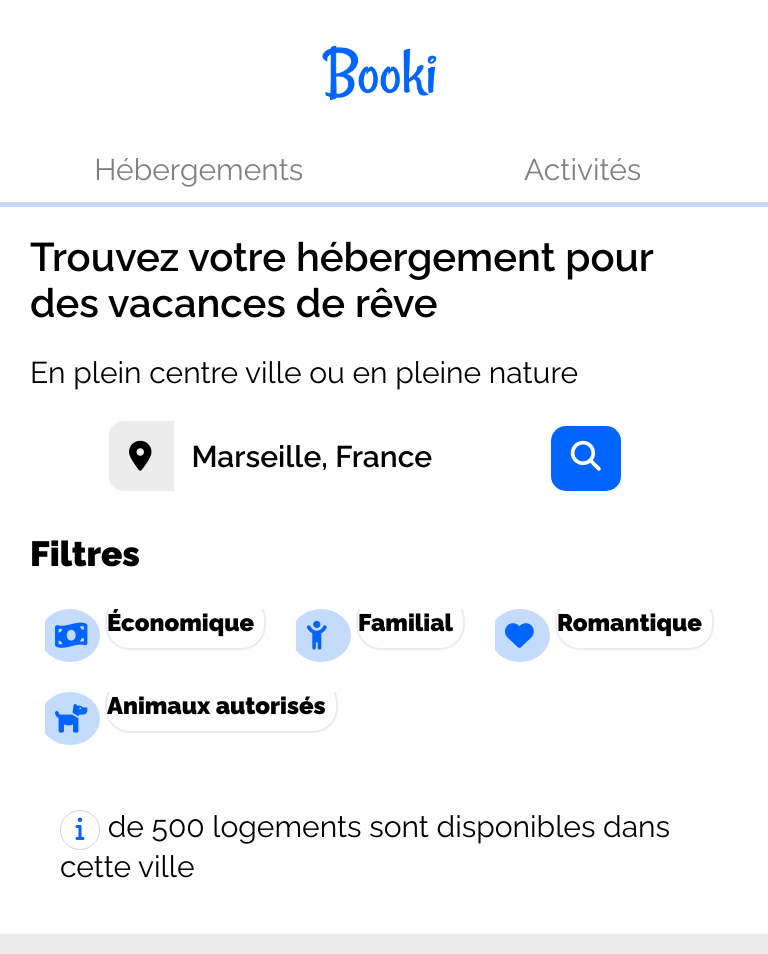
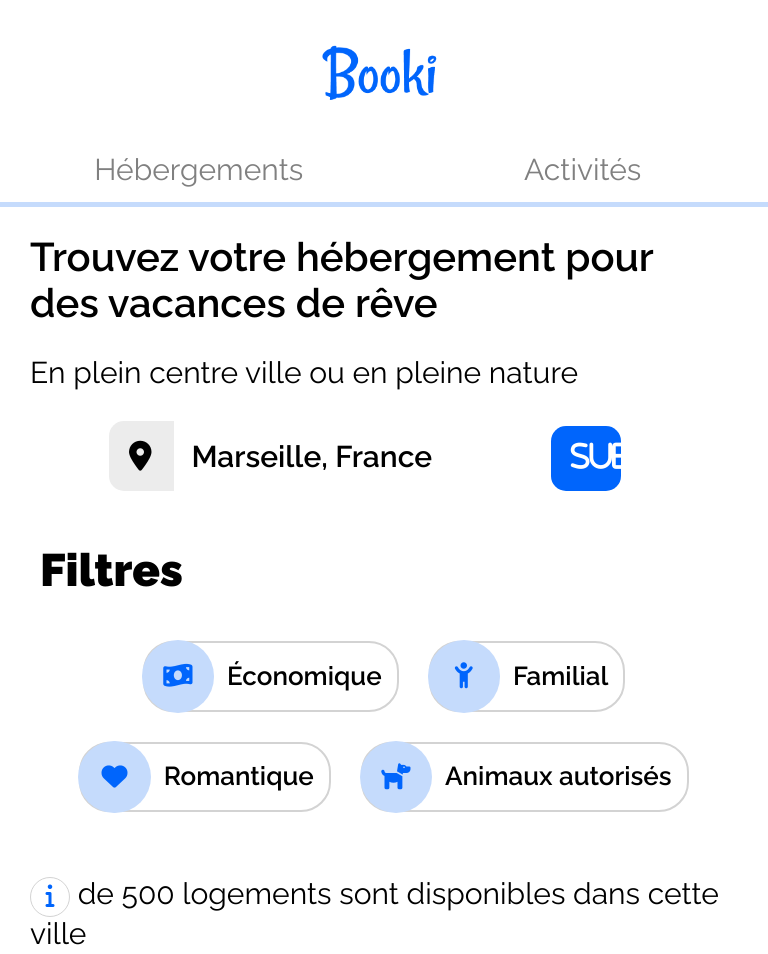
Before and after one commit to aurelien-senn/P2, a plain HTML site: page index.html in a window 768 px wide. Shown: the top 954 px of the page. Drawn offline with Linux system fonts and the light colour scheme.

Commit message:
correct filter and finish animate filter

```diff
--- a/css/style.css
+++ b/css/style.css
@@ -15,7 +15,8 @@ body {
     font-size: x-small;
     margin-right: auto;
     margin-left: auto;
-    width: 100.6em;
+    max-width: 99em;
+
 }
 
 main {
@@ -139,62 +140,72 @@ i.fa-solid.fa-location-dot::before {
 }
 
 /*filtres*/
-.list-filtres {
+.list-filtres{
+    display: flex;
+    margin-top: 20px;
+    margin-bottom:20px;
+    align-items: center;
+    justify-content: center;
+    flex-wrap: wrap;
+}
+.filtre-h3{
+    margin: 10px;
+}
+.filtres{
+    display: flex;
+    align-items: center ;
+    margin-right: 20px;
+    font-size: small;
+    font-weight: 900;
+    flex-wrap: wrap;
+}
+.filtre{
+    height: 2.7em;
     display: flex;
     align-items: center;
-    flex-wrap: wrap;
-    padding: 20px 0 20px 0;
+    margin-right: 20px;
+    border: lightgray 2px solid;
+    border-radius:30px;
+   position: relative;
 }
+.jauge-remplissage{
+    transition: all 0.3s linear 0s;
+    background:#c5dbfc;
+    width: 0;
+    height: 100%;
+    position: absolute;
+    left: 0;
+    bottom: 0;
+    z-index: -1;
+    border-radius:30px ;
 
-.filtres h2 {
-    font-weight: 900;
 }
-
-.filtre a{
-    overflow: hidden;
-    position: relative;
-    font-size: small;
-    border: 2px solid rgb(236, 236, 236);
-    padding: 11px 10px 11px 0px;
-    border-radius: 25px;
-    margin: 15px;
-    z-index: 0;
+.filtre:hover .jauge-remplissage{
+    width: 100%;
+}
 
 
 }
-.filtre{
-    overflow: hidden;
+.filtre:hover::before{
+
 }
-.filtre a::before {
-    content: '';
-    position: absolute;
-    top: 0px;
-    right: 180px;
-    width: 100%;
-    height: 100%;
+.filtres i{
+    transform: translate(-3px, 0);
+    display: flex;
+    justify-content: center;
+    align-items: center;
+    width: 2.779EM;
+    height: 2.779EM;
+
+    color: #0065fc;
+    border-radius: 50%;
     background-color:#c5dbfc;
-    border-radius: 25px;
-    transition: all .5s;
-    z-index:-1;
-    overflow: hidden;
+    font-size: small;
 }
-.filtre a:hover::before{
-    right: 0;
-    border-radius: 25px;
+.filtre-texte{
+  padding-left: 10px;
+  padding-right: 15px;
 }
-
-
-.list-filtres i {
-    background-color: #c5dbfc;
-    float: inline-start;
-    padding: 14px;
-    border-radius: 20px;
-    width: 40px;
-    font: 900;
-    font-size: small;
-    transform: translate(-1px);
-}
-
 .fa-info {
     width: 18px;
     font-weight: 900;
@@ -223,6 +234,7 @@ i.fa-solid.fa-location-dot::before {
     border-radius: 15px;
     padding-top: 15px;
     padding-right: 19px;
+    max-width: 100%;
 
 }
 
@@ -459,11 +471,33 @@ footer article a {
 
 /*responsive*/
 @media all and (min-width: 768px) and (max-width: 992px) {
+    body {
+        overflow-x: hidden;
+    }
+    .container {
+        max-width: 100%;
+        overflow-x: hidden;
+    }
     .all-activites {
+
         display: flex;
         flex-direction: row;
 
     }
+    .center{
+        flex-direction: column;
+    }
+    .section_heb{
+        display: flex;
+        flex-direction: row;
+    }
+.section_hebergements{
+    width: 0;
+    flex-direction: column;
+}
+.section_hebergements a{
+    flex-direction: column;
+}
 
     .populaires {
         margin: 20px 0 0 0;
@@ -498,7 +532,12 @@ footer article a {
         width: 20.79em;
         margin: 20px 0 0 0;
     }
-
+    .all-activites{
+        flex-direction: column;
+    }
+footer article{
+    margin: 5%%;
+}
 }
 
 @media all and (max-width: 768px) {
@@ -570,9 +609,7 @@ footer article a {
     /* search */
 
     section h1 {
-        ;
         font-size: 4em;
-        ;
         padding: 0 40px 0 30px;
     }
 
@@ -649,13 +686,7 @@ footer article a {
 
     }
 
-    .filtre a {
-        margin: 0;
-        font-size: 1.2em;
-        font-weight: 900;
-    }
-
-    .filtres h2 {
+    .filtres h3 {
         font-size: 3.5em;
         font-weight: 900;
         margin: 0;
@@ -664,25 +695,21 @@ footer article a {
 
     .filtres {
         margin: 30px;
-
     }
 
     .filtre {
         margin: 15px;
+    }
+
+
+    .filtre i {
+        color: #0065fc;
+        font-size: 1em;
+        border-radius: 50%;
+        padding: 12px 35px 12px 35px;
 
     }
 
-    .filtre i {
-        color: #0065fc;
-        font-size: 1.2em;
-        border-radius: 50%;
-        padding: 12px 45px 12px 15px;
-        transform: translate(-5px);
-    }
-    .filtre a::before {
-        background-color: transparent;
-
-        }
     /*card centre*/
     .center {
         flex-direction: column;
@@ -722,16 +749,15 @@ footer article a {
         border-radius: 50px 0px 0px 50px;
     }
 
-    .stars {
+    .figcaption-populaires {
         position: relative;
-        height: 160px;
+        height: 15em;
 
     }
 
     .under-stars {
         position: absolute;
         bottom: 0;
-
     }
 
     /* hebergement */
--- a/index.html
+++ b/index.html
@@ -42,39 +42,48 @@
                     <i class="fa-solid fa-location-dot"></i>
                     <input type="search" value="Marseille, France" class="search">
                     <input type="submit" value="Rechercher" class="buttom">
-                    <input type="submit" value="" class="fa-solid fa-magnifying-glass">
+                    <input type="submit" class="fa-solid fa-magnifying-glass">
 
                 </form>
             </div>
             <!-- filtres-->
             <div class="filtres">
-                <h2>Filtres</h2>
+                <div class="filtre-h3">
+                    <h3>Filtres</h3>
+                </div>
                 <div class="list-filtres">
+
                     <div class="filtre">
-                        <a href="#">
-                            <i class="fa-solid fa-money-bill-wave"></i>Économique
-                        </a>
+                        <i class="fa-solid fa-money-bill-wave"></i>
+                        <div class="filtre-texte">
+                            Économique<span class="jauge-remplissage"></span>
                         </div>
-                    <div class="filtre"> <a href="#">
-                            <i class="fa-solid fa-child-reaching"></i>Familial
-                        </a>
+                    </div>
+
+                    <div class="filtre">
+                        <i class="fa-solid fa-child-reaching"></i>
+                        <div class="filtre-texte ">
+                            Familial<span class="jauge-remplissage"></span>
+                        </div>
+                    </div>
+
+                    <div class="filtre">
+                        <i class="fa-solid fa-heart"></i>
+                        <div class="filtre-texte">
+                            Romantique<span class="jauge-remplissage"></span>
+                        </div>
+                    </div>
+
+                    <div class="filtre">
+                        <i class="fa-solid fa-dog"></i>
+                        <div class="filtre-texte">
+                            Animaux autorisés<span class="jauge-remplissage"></span>
+                        </div>
+                    </div>
 
                 </div>
-                    <div class="filtre">
-                        <a href="#"><i class="fa-solid fa-heart">
-                            </i>Romantique
-                        </a>
+            </div>
 
-                    </div>
-                    <div class="filtre">
-                        <a href="#">
-                            <i class="fa-solid fa-dog"></i>Animaux autorisés
-                        </a>
-
-                    </div>
-                    <div class="filtre">
-                    </div>
-                </div>
 
 
 
@@ -90,6 +99,7 @@
         <div class="center">
             <article id="hebergements" class="hebergements">
                 <h2>Hébergement à Marseille</h2>
+                <div class="section_heb">
                     <div class="section_hebergements">
                         <a href="#">
                             <div class="figure">
@@ -148,8 +158,9 @@
                                     </div>
                                 </figure>
                             </div>
+
+                        </a>
                     </div>
-                </a>
                     <div class="section_hebergements">
                         <a href="#">
                             <div class="figure">
@@ -214,6 +225,7 @@
                             </div>
                         </a>
                     </div>
+                </div>
                 <div class="afficher-plus">
                     <a href="#" id="afficher-plus">Afficher plus</a>
                 </div>
@@ -228,11 +240,10 @@
                         <figure>
                             <div class="card-container">
                                 <div class="img-populaires">
-                                    <img src="assets\hebergements\4_small\emile-guillemot-Bj_rcSC5XfE-unsplash.jpg"
+                                    <img src="assets/hebergements/4_small/emile-guillemot-Bj_rcSC5XfE-unsplash.jpg"
                                         alt="Hotel le soleil du matin">
                                 </div>
                                 <div class="figcaption-populaires">
-                                    <figcaption>
                                       <h3>Hotel le soleil du matin</h3>
                                         <p>Nuit à partir de 128€</p>
                                         <div class="stars">
@@ -245,7 +256,7 @@
                                                 <i class="fa-solid fa-star"></i>
                                             </div>
                                         </div>
-                                    </figcaption>
+
                                 </div>
                             </div>
                         </figure>
@@ -255,13 +266,12 @@
                         <figure>
                             <div class="card-container">
                                 <div class="img-populaires">
-                                    <img src="assets\hebergements\4_small\aw-creative-VGs8z60yT2c-unsplash.jpg"
+                                    <img src="assets/hebergements/4_small/aw-creative-VGs8z60yT2c-unsplash.jpg"
                                         alt="Au coeur de l'eau Chambres d'hôtes">
                                 </div>
                                 <div class="figcaption-populaires">
-                                    <figcaption>
                                         <h3>Au coeur de l'eau <br>Chambres d'hôtes</h3>
-                                        <p>Nuit à partir de <span>71€</p>
+                                        <p>Nuit à partir de 71€</p>
                                         <div class="stars">
                                             <div class="under-stars">
 
@@ -272,7 +282,6 @@
                                                 <i class="fa-solid fa-star star-grey"></i>
                                             </div>
                                         </div>
-                                    </figcaption>
                                 </div>
                             </div>
                         </figure>
@@ -282,13 +291,12 @@
                         <figure>
                             <div class="card-container">
                                 <div class="img-populaires">
-                                    <img src="assets\hebergements\4_small\febrian-zakaria-sjvU0THccQA-unsplash.jpg"
+                                    <img src="assets/hebergements/4_small/febrian-zakaria-sjvU0THccQA-unsplash.jpg"
                                         alt="Hôtel Tout bleu et Blanc">
                                 </div>
                                 <div class="figcaption-populaires">
-                                    <figcaption>
                                         <h3>Hôtel Tout bleu et Blanc</h3>
-                                        <p>Nuit à partir de <span>68€</p>
+                                        <p>Nuit à partir de 68€</p>
                                         <div class="stars">
                                             <div class="under-stars">
 
@@ -299,14 +307,13 @@
                                                 <i class="fa-solid fa-star star-grey"></i>
                                             </div>
                                         </div>
-                                    </figcaption>
                                    </div>
                             </div>
                         </figure>
                     </a>
                 </div>
             </article>
-        </div class="center">
+        </div>
         <!--hebergement a marseille-->
         <!--Activte a marseille-->
         <article id="activites" class="activites">
@@ -314,10 +321,11 @@
                 <h2>Activités à Marseille</h2>
             </div>
             <div class="all-activites">
+
                 <a href="#">
                     <figure class="card-activites1">
                         <div class="image-activites">
-                            <img src="assets\activites\4_small\reno-laithienne-QUgJhdY5Fyk-unsplash.jpg"
+                            <img src="assets/activites/4_small/reno-laithienne-QUgJhdY5Fyk-unsplash.jpg"
                                 alt="Vieux port">
                         </div>
                         <figcaption>Vieux Port</figcaption>
@@ -327,7 +335,7 @@
                     <a href="#">
                         <figure class="card-activites2">
                             <div class="image-activites">
-                                <img src="assets\activites\4_small\paul-hermann-QFTrLdQIRhI-unsplash.jpg"
+                                <img src="assets/activites/4_small/paul-hermann-QFTrLdQIRhI-unsplash.jpg"
                                     alt="Fort de Pomègues">
                             </div>
                             <figcaption>Fort de Pomègues</figcaption>
@@ -336,7 +344,7 @@
                     <a href="#">
                         <figure class="card-activites3">
                             <div class="image-activites">
-                                <img src="assets\activites\4_small\kevin-hikari-rV_Qd1l-VXg-unsplash.jpg"
+                                <img src="assets/activites/4_small/kevin-hikari-rV_Qd1l-VXg-unsplash.jpg"
                                     alt="îles de Frioul">
                             </div>
                             <figcaption>îles de Frioul</figcaption>
@@ -346,17 +354,18 @@
                 <a href="#">
                     <figure class="card-activites1">
                         <div class="image-activites">
-                            <img src="assets\activites\4_small\kilyan-sockalingum-NR8-cBCN3aI-unsplash.jpg"
+                            <img src="assets/activites/4_small/kilyan-sockalingum-NR8-cBCN3aI-unsplash.jpg"
                                 alt="Parc Nationnal des Calanques">
                         </div>
                         <figcaption>Parc Nationnal des Calanques</figcaption>
                     </figure>
                 </a>
+
                 <div class="under-activites">
                     <a href="#">
                         <figure class="card-activites4">
                             <div class="image-activites">
-                                <img src="assets\activites\4_small\florian-wehde-xW9e8gdotxI-unsplash.jpg"
+                                <img src="assets/activites/4_small/florian-wehde-xW9e8gdotxI-unsplash.jpg"
                                     alt="Notre Dame de la Garde">
                             </div>
                             <figcaption>Notre-Dame-de-la-Garde</figcaption>
@@ -365,7 +374,7 @@
                     <a href="#">
                         <figure class="card-activites5">
                             <div class="image-activites">
-                                <img src="assets\activites\4_small\lena-paulin-wH2-EJoDcV0-unsplash.jpg"
+                                <img src="assets/activites/4_small/lena-paulin-wH2-EJoDcV0-unsplash.jpg"
                                     alt="Parc Longchamp">
                             </div>
                             <figcaption>Parc Longchamp</figcaption>
```
Lines whose indentation alone changed are shown as unchanged.
